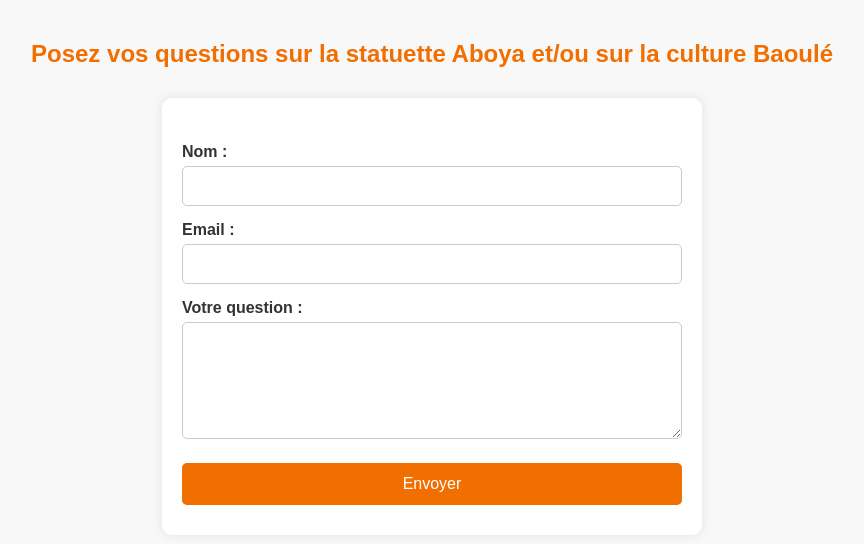
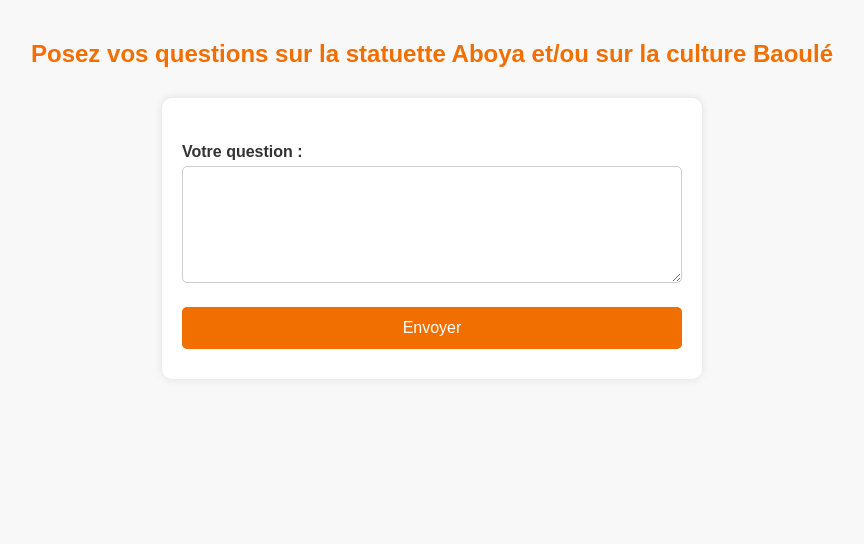
Before and after one commit to groupe2wordpad/RASA_FORMULAIRE, a Flask app: page / in a window 1280 px wide. Shown: the top 544 px of the page, without its empty margins (208-1072 px from the left). Run offline with Flask 3, Linux system fonts and the light colour scheme.

Commit message:
Mise à jour du fichier HTML

```diff
--- a/app.py
+++ b/app.py
@@ -18,8 +18,6 @@ db = SQLAlchemy(app)
 
 class Question(db.Model):
     id = db.Column(db.Integer, primary_key=True)
-    nom = db.Column(db.String(100), nullable=False)
-    email = db.Column(db.String(120), nullable=False)
     question = db.Column(db.Text, nullable=False)
 
 with app.app_context():
@@ -28,11 +26,10 @@ with app.app_context():
 @app.route("/", methods=["GET", "POST"])
 def formulaire():
     if request.method == "POST":
-        nom = request.form.get("nom")
-        email = request.form.get("email")
+
         contenu_question = request.form.get("question")
 
-        nouvelle_question = Question(nom=nom, email=email, question=contenu_question)
+        nouvelle_question = Question( question=contenu_question)
         db.session.add(nouvelle_question)
         db.session.commit()
 
--- a/templates/form.html
+++ b/templates/form.html
@@ -91,12 +91,6 @@
 <body>
     <h2>Posez vos questions sur la statuette Aboya et/ou sur la culture Baoulé</h2>
     <form method="POST">
-        <label for="nom">Nom :</label>
-        <input type="text" name="nom" required>
-
-        <label for="email">Email :</label>
-        <input type="email" name="email" required>
-
         <label for="question">Votre question :</label>
         <textarea name="question" rows="5" required></textarea>
 
```
